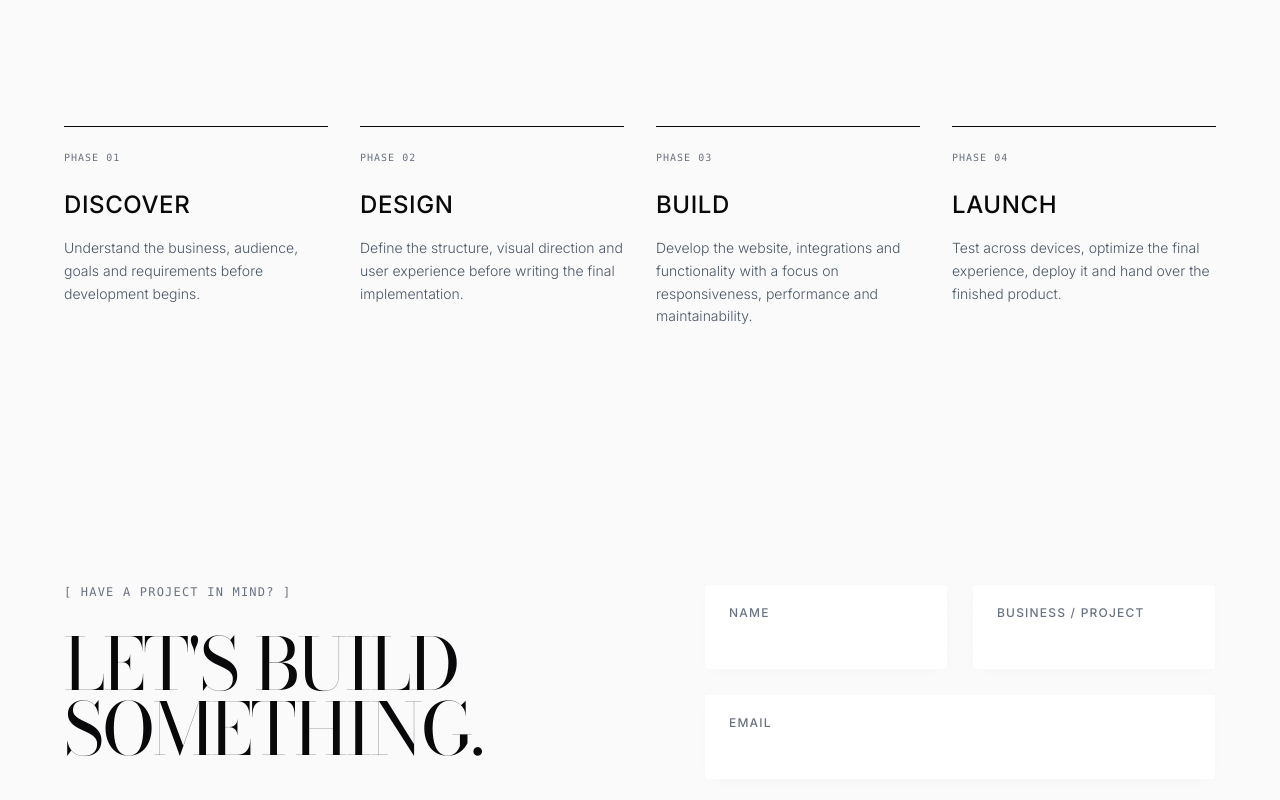
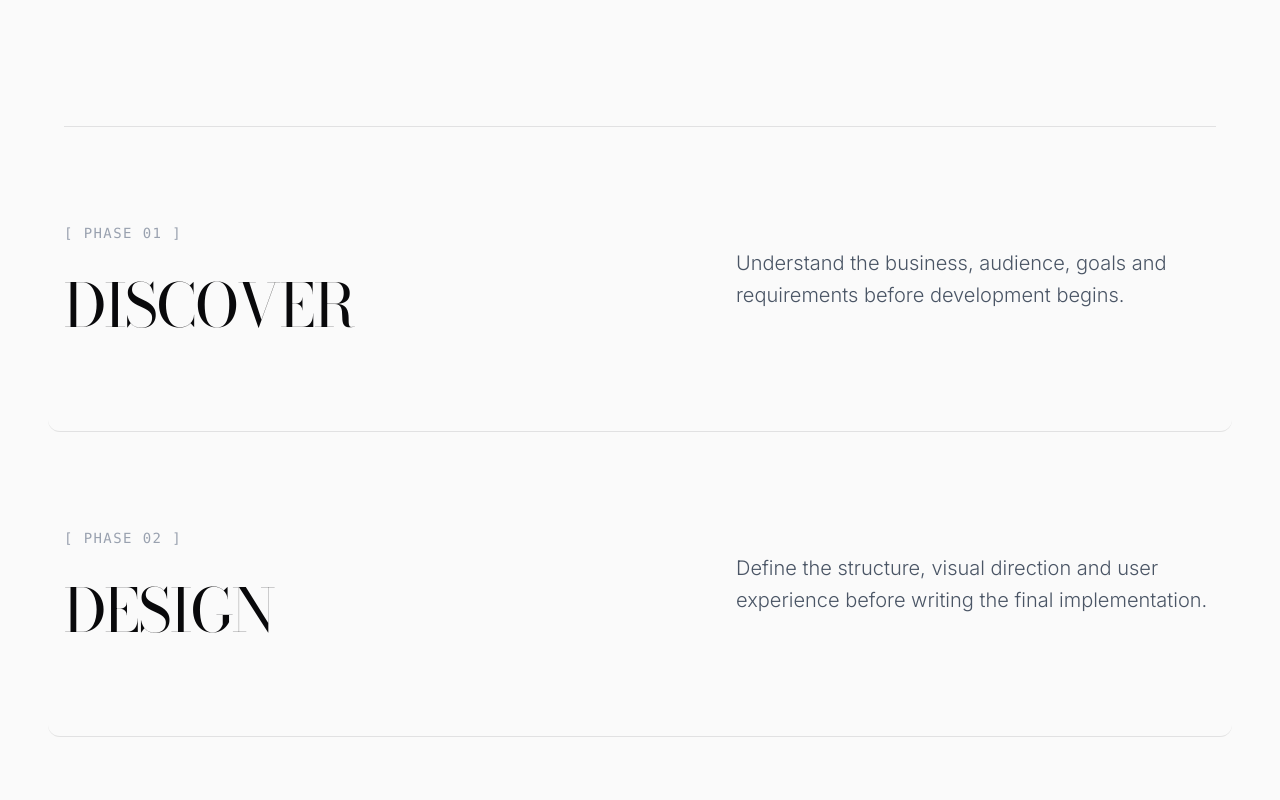
Before and after one commit to KOSHAL30/Portfolio, a Next.js app: page / in a window 1280 px wide. Shown: the part 3600-4400 px from the top of the page. Built offline with nearby package versions, Linux system fonts and the light colour scheme.

Commit message:
Enlarge Process section and increase cursor speed

```diff
--- a/src/components/sections/Process.tsx
+++ b/src/components/sections/Process.tsx
@@ -23,35 +23,29 @@ export default function Process() {
           </motion.h2>
         </div>
 
-        <div className="grid grid-cols-1 md:grid-cols-2 lg:grid-cols-4 gap-x-8 gap-y-16">
+        <div className="flex flex-col border-t border-[#09090B]/10">
           {siteData.process.map((step, index) => (
             <motion.div
               key={index}
-              initial={{ opacity: 0, y: 30 }}
+              initial={{ opacity: 0, y: 40 }}
               whileInView={{ opacity: 1, y: 0 }}
-              viewport={{ once: true, margin: "-50px" }}
-              transition={{ duration: 0.6, delay: index * 0.15, ease: "easeOut" }}
-              className="relative flex flex-col group"
+              viewport={{ once: true, margin: "-100px" }}
+              transition={{ duration: 0.8, ease: "easeOut" }}
+              className="group relative flex flex-col md:flex-row justify-between items-start md:items-center py-16 md:py-24 border-b border-[#09090B]/10 gap-8 hover:bg-[#09090B]/[0.02] transition-colors duration-500 px-4 -mx-4 rounded-xl"
             >
-              {/* Animated Top Border */}
-              <div className="absolute top-0 left-0 w-full h-[1px] bg-[#09090B]/10">
-                <motion.div
-                  initial={{ scaleX: 0 }}
-                  whileInView={{ scaleX: 1 }}
-                  viewport={{ once: true }}
-                  transition={{ duration: 0.8, delay: index * 0.15, ease: "easeInOut" }}
-                  className="h-full bg-[#09090B] origin-left"
-                ></motion.div>
+              {/* Left Side: Number & Title */}
+              <div className="flex flex-col md:w-1/2">
+                <span className="text-xs md:text-sm font-mono tracking-widest text-gray-400 mb-8">
+                  [ PHASE {step.step} ]
+                </span>
+                <h3 className="text-4xl md:text-5xl lg:text-6xl font-editorial uppercase tracking-tight group-hover:translate-x-4 transition-transform duration-500">
+                  {step.title}
+                </h3>
               </div>
 
-              <div className="pt-6 flex flex-col h-full">
-                <span className="text-[10px] font-mono tracking-widest text-gray-500 mb-6">
-                  PHASE {step.step}
-                </span>
-                <h3 className="text-2xl font-sans font-medium uppercase tracking-wide mb-4 group-hover:translate-x-2 transition-transform duration-300">
-                  {step.title}
-                </h3>
-                <p className="text-sm text-gray-600 leading-relaxed font-light">
+              {/* Right Side: Description */}
+              <div className="md:w-5/12 pt-4 md:pt-0">
+                <p className="text-base md:text-lg lg:text-xl text-gray-600 leading-relaxed font-light">
                   {step.description}
                 </p>
               </div>
--- a/src/components/ui/CustomCursor.tsx
+++ b/src/components/ui/CustomCursor.tsx
@@ -11,7 +11,7 @@ export default function CustomCursor() {
   const mouseX = useMotionValue(-100);
   const mouseY = useMotionValue(-100);
 
-  const springConfig = { damping: 25, stiffness: 300, mass: 0.5 };
+  const springConfig = { damping: 28, stiffness: 800, mass: 0.05 };
   const smoothX = useSpring(mouseX, springConfig);
   const smoothY = useSpring(mouseY, springConfig);
 
```
